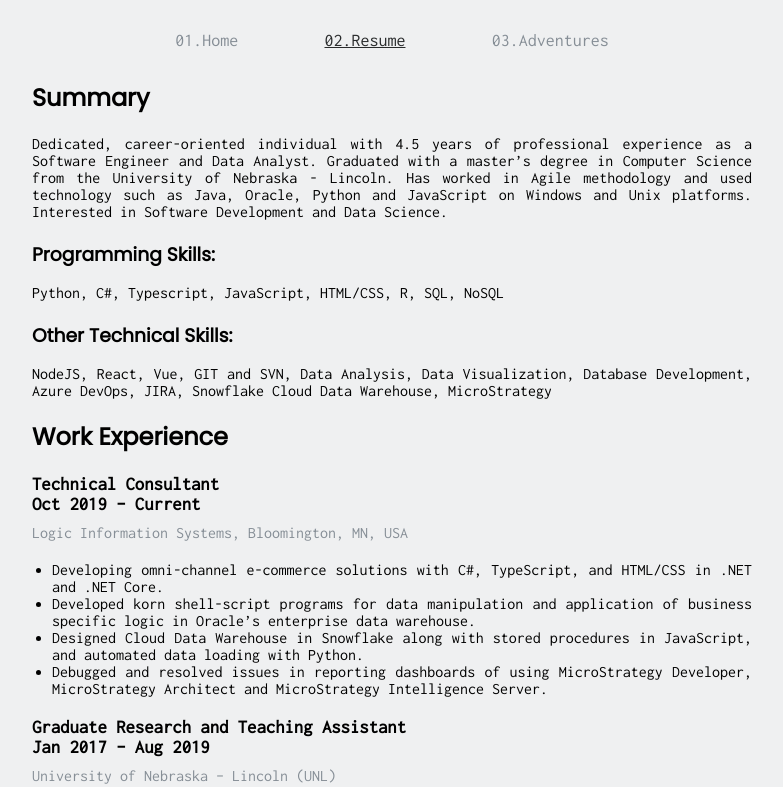
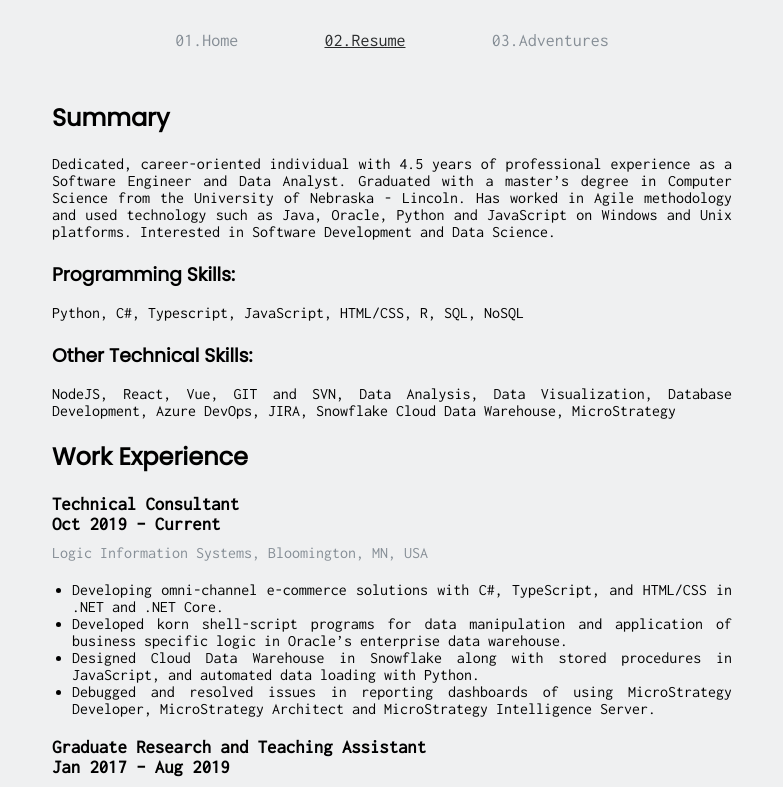
Before and after one commit to sudbasnet/sudbasnet.github.io, a React (Create React App) app: page /resume in a window 1280 px wide. Shown: the top 787 px of the page, without its empty margins (248-1031 px from the left). Built offline with nearby package versions, Linux system fonts and the light colour scheme; the HTML template or start-up script is replaced by a standard one.

Commit message:
minor changes

```diff
--- a/src/components/Main/Resume/Resume.tsx
+++ b/src/components/Main/Resume/Resume.tsx
@@ -29,8 +29,7 @@ const Resume: React.FC = () => {
             <li>Designed Cloud Data Warehouse in Snowflake along with stored procedures in JavaScript, and automated data
                 loading with Python.</li>
             <li>Debugged and resolved issues in reporting dashboards of using MicroStrategy Developer, MicroStrategy
-                Architect
-                and MicroStrategy Intelligence Server.</li>
+                Architect and MicroStrategy Intelligence Server.</li>
         </ul>
 
         <h3 className="job-title">Graduate Research and Teaching Assistant
@@ -47,8 +46,7 @@ const Resume: React.FC = () => {
             <li>Data Mining, Data Analysis and Data Management using Python, R and Java, utilizing parallel computing on
                 Nebraska’s second-fastest High-Performance Computing servers.</li>
             <li>Development and management of PHP backed application, and Data Visualization using HTML/CSS, KnockoutJS,
-                Google
-                Maps JavaScript API and MySQL database. <a target="_blank" rel="noreferrer" className="resume-link"
+                Google Maps JavaScript API and MySQL database. <a target="_blank" rel="noreferrer" className="resume-link"
                     href="https://cse.unl.edu/~surge/">View</a></li>
         </ul>
 
--- a/src/components/Wrapper.tsx
+++ b/src/components/Wrapper.tsx
@@ -5,7 +5,7 @@ import Main from './Main/Main';
 import { RouteComponentProps, withRouter } from 'react-router-dom';
 
 
-const Wrapper: React.FC<RouteComponentProps> = (props) => {
+const Wrapper: React.FC<RouteComponentProps> = props => {
     let page = props.location.pathname.substring(1);
     if (page.length === 0) {
         page = 'home'
--- a/src/index.css
+++ b/src/index.css
@@ -11,7 +11,7 @@ body{
 .wrapper-home {
   display: grid;
   grid-template-columns: 1fr minmax(100px, 720px) 1fr;
-  grid-template-rows: 10vh minmax(100px, 78vh) 10vh;
+  grid-template-rows: 10vh 80vh 10vh;
   grid-template-areas:
       ".  header ."
       "main  main   main"
@@ -43,7 +43,7 @@ body{
 
 .main, .main-resume, .main-adventures {
   grid-area: main;
-  width: 100%;
+  max-width: 100%;
 }
 
 .footer {
@@ -136,3 +136,7 @@ a.disabled {
   width: 90%;
   height: 90%;
 }
+
+.main-resume {
+  padding: 20px;
+}
```
Also changed, not shown: 1 other file (tests, documents, lock files or other folders).
